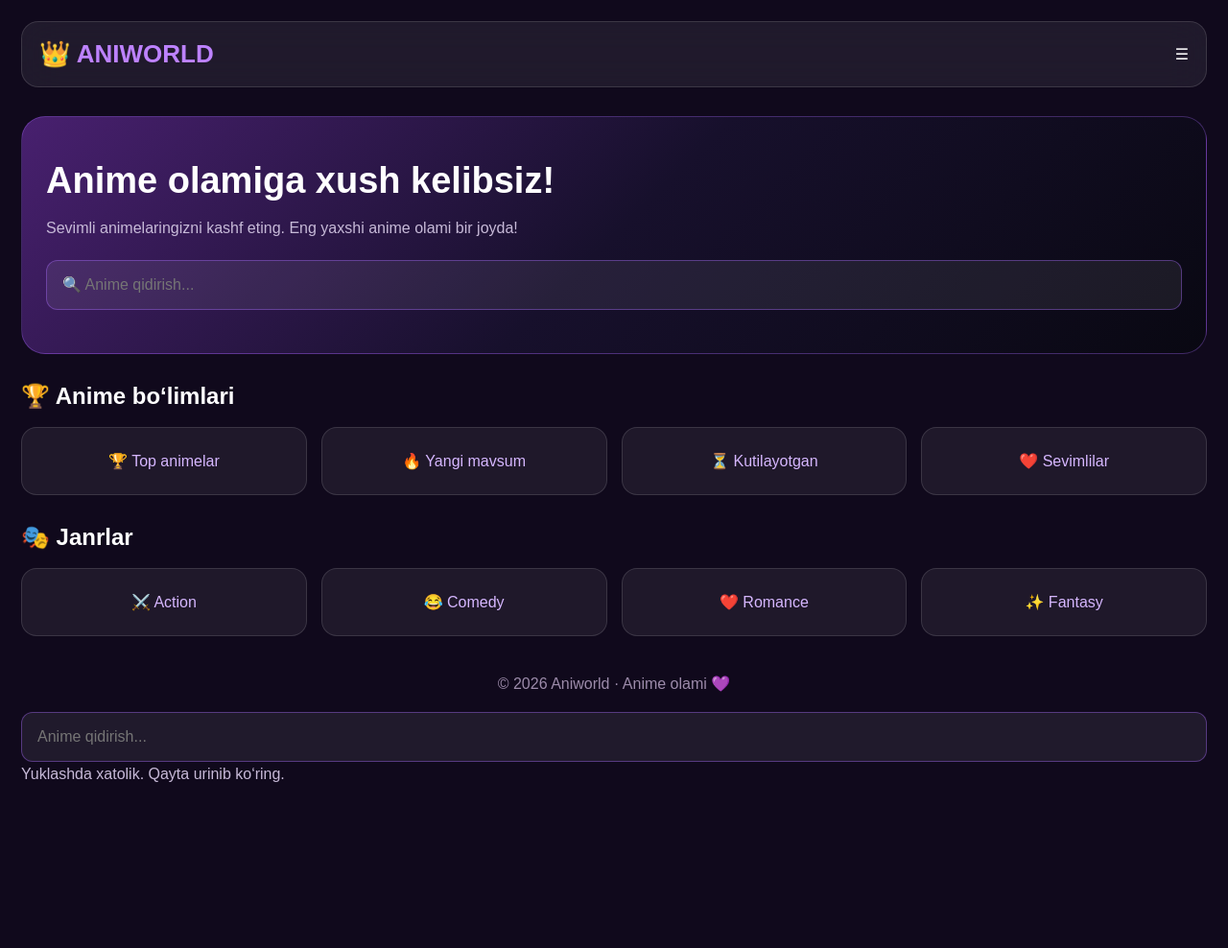
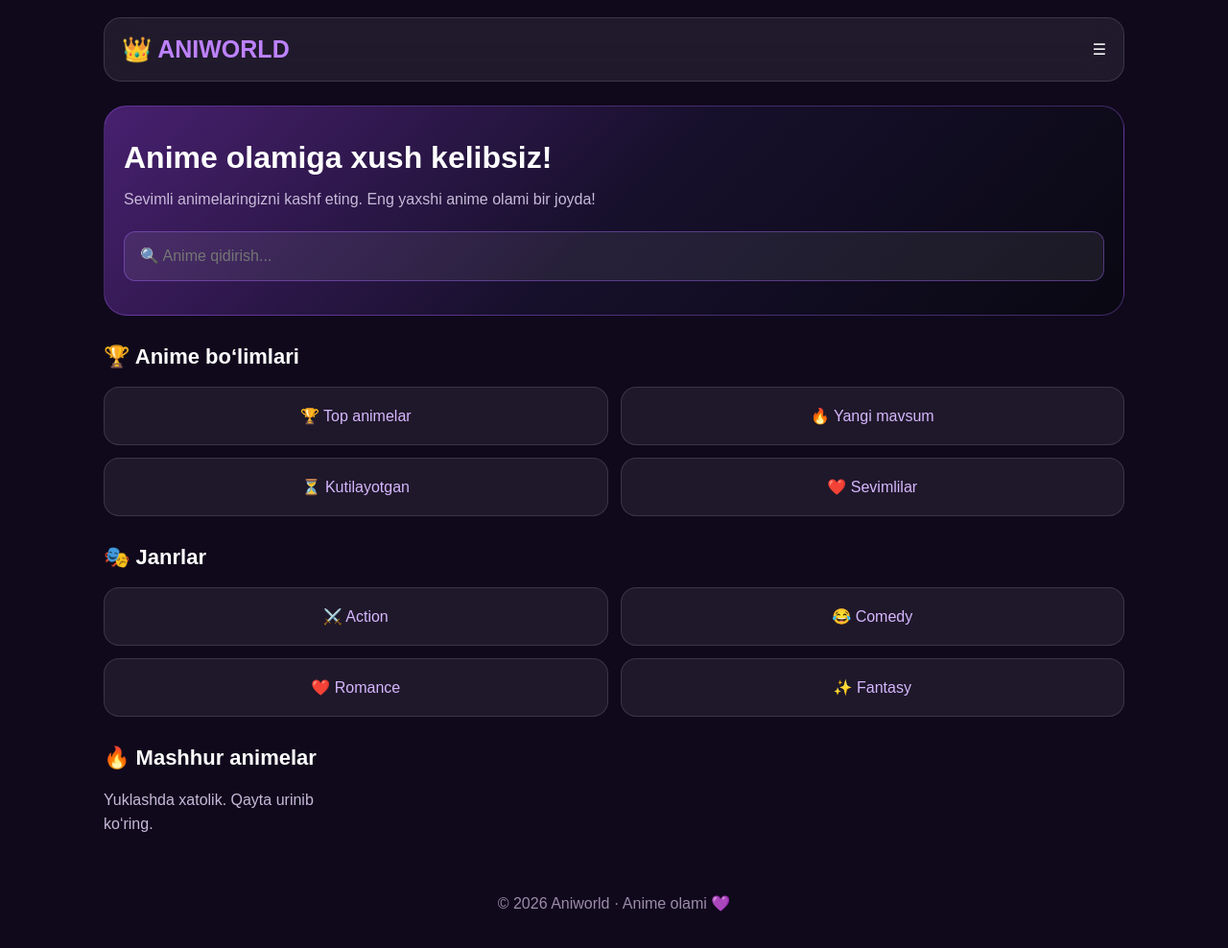
Before and after one commit to r90453300-ops/AniWorld, a plain HTML site: page index.html in a window 1280 px wide. Shown: the whole page at 96% size. Before the commit the page ends 841 px from the top, so only its background shows below. Drawn offline with Linux system fonts and the light colour scheme; no server answers.

Commit message:
index.html

```diff
--- a/index.html
+++ b/index.html
@@ -1,3 +1,4 @@
+
 
 <!DOCTYPE html>
 <html lang="uz">
@@ -6,14 +7,21 @@
   <meta name="viewport" content="width=device-width, initial-scale=1.0">
   <meta name="theme-color" content="#10091c">
   <title>Aniworld — Anime olami</title>
+
   <style>
-    * { box-sizing: border-box; margin: 0; padding: 0; }
+    * {
+      box-sizing: border-box;
+      margin: 0;
+      padding: 0;
+    }
+
     body {
       background: #10091c;
       color: white;
       font-family: Arial, sans-serif;
-      padding: 22px;
+      padding: 18px;
     }
+
     header {
       display: flex;
       justify-content: space-between;
@@ -24,17 +32,32 @@
       border-radius: 18px;
       backdrop-filter: blur(20px);
     }
-    .logo { color: #bd82ff; font-size: 26px; font-weight: bold; }
+
+    .logo {
+      color: #bd82ff;
+      font-size: 25px;
+      font-weight: bold;
+    }
+
     .hero {
-      margin-top: 30px;
-      padding: 45px 25px;
-      border-radius: 25px;
+      margin-top: 25px;
+      padding: 35px 20px;
+      border-radius: 24px;
       background: linear-gradient(135deg,#48206f,#17102c,#090812);
       border: 1px solid #a76aff55;
     }
-    h1 { font-size: 38px; margin-bottom: 15px; }
-    p { color: #c7bad8; line-height: 1.6; }
-    input {
+
+    h1 {
+      font-size: 32px;
+      margin-bottom: 12px;
+    }
+
+    p {
+      color: #c7bad8;
+      line-height: 1.6;
+    }
+
+    #search {
       margin-top: 20px;
       width: 100%;
       padding: 16px;
@@ -43,25 +66,89 @@
       background: #ffffff12;
       color: white;
       font-size: 16px;
+      outline: none;
     }
-    h2 { margin: 30px 0 18px; }
+
+    h2 {
+      margin: 30px 0 18px;
+      font-size: 22px;
+    }
+
     .cards {
       display: grid;
-      grid-template-columns: repeat(auto-fit,minmax(140px,1fr));
-      gap: 15px;
+      grid-template-columns: repeat(2, minmax(0, 1fr));
+      gap: 13px;
     }
+
     .card {
-      padding: 25px 12px;
+      padding: 20px 10px;
       border-radius: 16px;
       background: #ffffff10;
       border: 1px solid #ffffff20;
       text-align: center;
       color: #d6b7ff;
     }
-    footer { margin-top: 40px; text-align: center; color: #9c8baa; }
+
+    #anime-list {
+      display: grid;
+      grid-template-columns: repeat(2, minmax(0, 1fr));
+      gap: 15px;
+    }
+
+    .anime-card {
+      overflow: hidden;
+      border-radius: 15px;
+      background: #ffffff10;
+      border: 1px solid #ffffff20;
+    }
+
+    .anime-card img {
+      width: 100%;
+      height: 220px;
+      object-fit: cover;
+      display: block;
+    }
+
+    .anime-info {
+      padding: 12px;
+    }
+
+    .anime-card h3 {
+      font-size: 14px;
+      line-height: 1.4;
+      margin-bottom: 7px;
+    }
+
+    .anime-card p {
+      font-size: 12px;
+    }
+
+    footer {
+      margin-top: 40px;
+      padding: 20px;
+      text-align: center;
+      color: #9c8baa;
+    }
+
+    @media (min-width: 700px) {
+      body {
+        max-width: 1100px;
+        margin: auto;
+      }
+
+      #anime-list {
+        grid-template-columns: repeat(4, minmax(0, 1fr));
+      }
+
+      .anime-card img {
+        height: 280px;
+      }
+    }
   </style>
 </head>
+
 <body>
+
   <header>
     <div class="logo">👑 ANIWORLD</div>
     <div>☰</div>
@@ -69,11 +156,20 @@
 
   <section class="hero">
     <h1>Anime olamiga xush kelibsiz!</h1>
-    <p>Sevimli animelaringizni kashf eting. Eng yaxshi anime olami bir joyda!</p>
-    <input type="search" placeholder="🔍 Anime qidirish...">
+    <p>
+      Sevimli animelaringizni kashf eting.
+      Eng yaxshi anime olami bir joyda!
+    </p>
+
+    <input
+      id="search"
+      type="search"
+      placeholder="🔍 Anime qidirish..."
+    >
   </section>
 
   <h2>🏆 Anime bo‘limlari</h2>
+
   <section class="cards">
     <div class="card">🏆 Top animelar</div>
     <div class="card">🔥 Yangi mavsum</div>
@@ -82,6 +178,7 @@
   </section>
 
   <h2>🎭 Janrlar</h2>
+
   <section class="cards">
     <div class="card">⚔️ Action</div>
     <div class="card">😂 Comedy</div>
@@ -89,9 +186,17 @@
     <div class="card">✨ Fantasy</div>
   </section>
 
-  <footer>© 2026 Aniworld · Anime olami 💜</footer>
-<input id="search" type="text" placeholder="Anime qidirish...">
-<div id="anime-list"></div>
+  <h2>🔥 Mashhur animelar</h2>
+
+  <div id="anime-list" aria-live="polite">
+    <p>Animelar yuklanmoqda...</p>
+  </div>
+
+  <footer>
+    © 2026 Aniworld · Anime olami 💜
+  </footer>
+
   <script src="app.js"></script>
+
 </body>
 </html>
```
